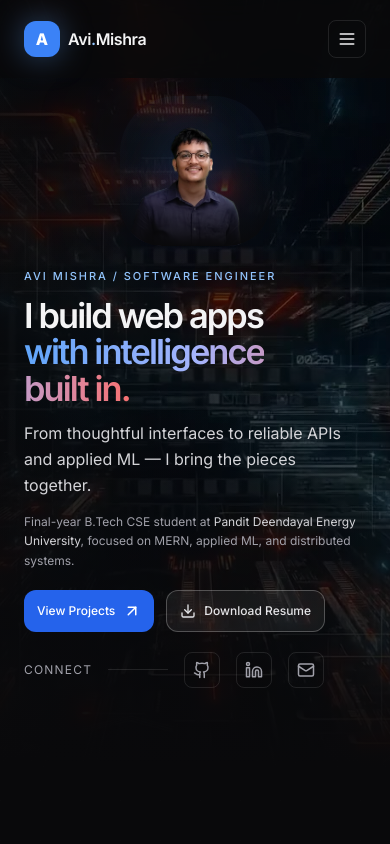
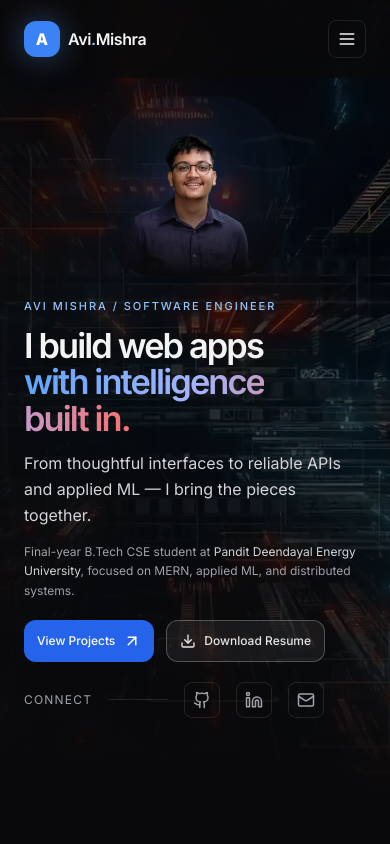
Before and after one commit to avimishra25/portfolio, a React (Vite) app: page / in a window 390 px wide. Shown: the top 844 px of the page. Built offline with nearby package versions, Linux system fonts and the light colour scheme.

Commit message:
fix: improve mobile hero portrait sizing

```diff
--- a/src/components/Hero.jsx
+++ b/src/components/Hero.jsx
@@ -196,7 +196,7 @@ export default function Hero() {
           animate={{ opacity: 1, scale: 1 }}
           transition={{ duration: 0.9, ease: 'easeOut' }}
           style={{ perspective: 1400 }}
-          className="relative order-first lg:order-none flex items-center justify-center w-full max-w-[150px] sm:max-w-[220px] mx-auto lg:max-w-none lg:self-start lg:-mt-4"
+          className="relative order-first lg:order-none flex items-center justify-center w-full max-w-[180px] sm:max-w-[240px] mx-auto lg:max-w-none lg:self-start lg:-mt-4"
         >
           <div className="relative w-full lg:max-w-[540px] aspect-square">
             <div aria-hidden="true" className="absolute inset-4 rounded-full bg-blue-500/10 blur-3xl" />
```
